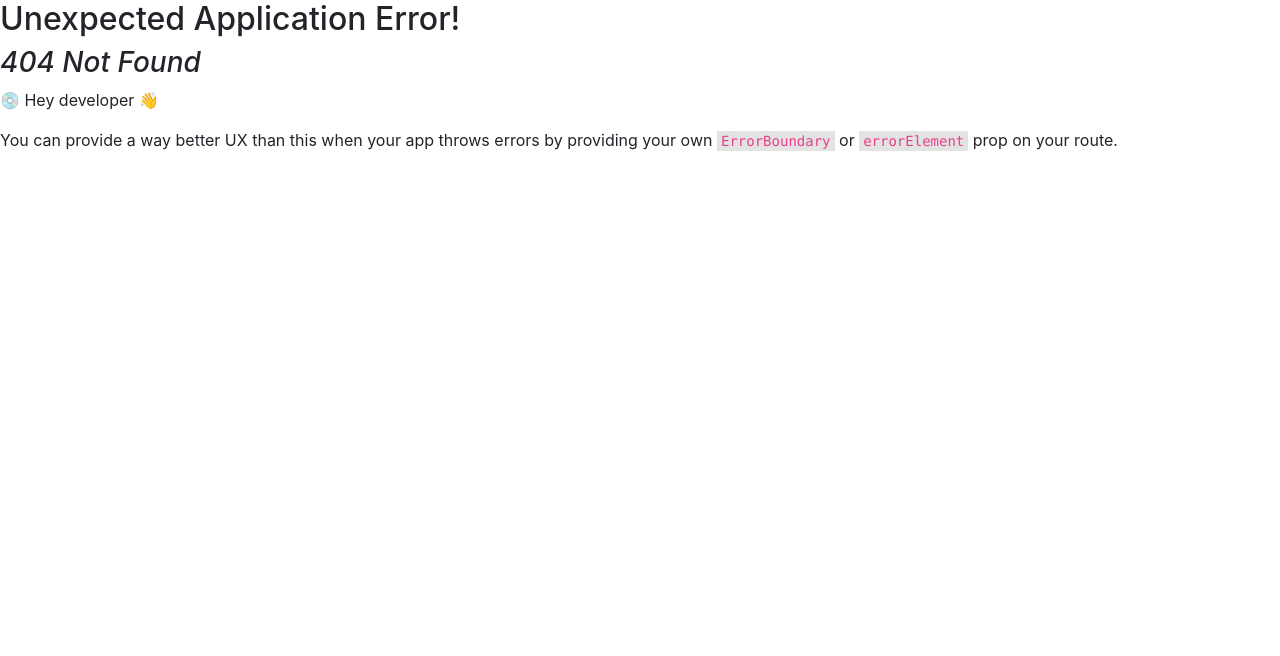
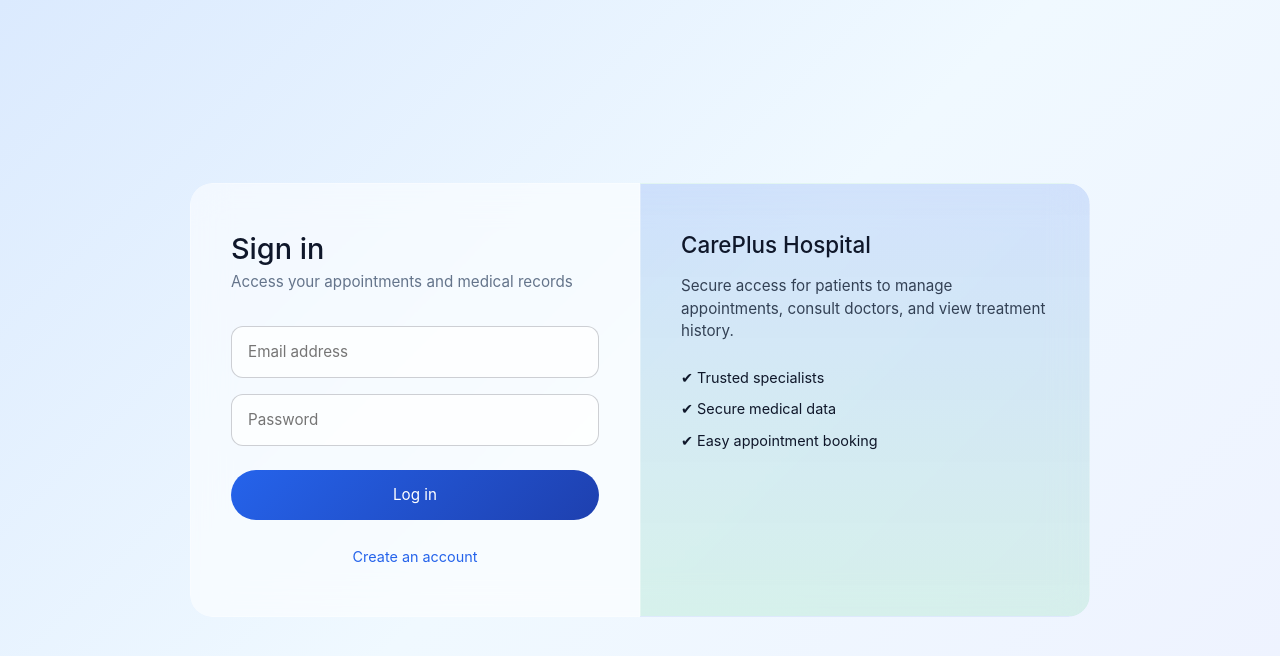
Before and after one commit to Alinps/Hospital_Appointment_Booking_App_Frontend-React.js-, a React (Create React App) app: page /login in a window 1280 px wide. Before the commit this address had no page. Shown: the top 656 px of the page. Built offline with nearby package versions, Linux system fonts and the light colour scheme.

Commit message:
change the ui of login and created a landing page

```diff
--- a/src/App.css
+++ b/src/App.css
@@ -1,41 +1,4 @@
-.App {
-  text-align: center;
-}
 
-.App-logo {
-  height: 40vmin;
-  pointer-events: none;
-}
-
-@media (prefers-reduced-motion: no-preference) {
-  .App-logo {
-    animation: App-logo-spin infinite 20s linear;
-  }
-}
-
-.App-header {
-  background-color: #282c34;
-  min-height: 100vh;
-  display: flex;
-  flex-direction: column;
-  align-items: center;
-  justify-content: center;
-  font-size: calc(10px + 2vmin);
-  color: white;
-}
-
-.App-link {
-  color: #61dafb;
-}
-
-@keyframes App-logo-spin {
-  from {
-    transform: rotate(0deg);
-  }
-  to {
-    transform: rotate(360deg);
-  }
-}
 
 .customCard{
   width:300px;
@@ -108,3 +71,261 @@
 .custom-colour{
   color:#3c7088;
 }
+
+
+/* landing page navbar css */
+.navbar {
+  margin: 1rem;
+  padding: 1rem 1.5rem;
+  display: flex;
+  justify-content: space-between;
+  align-items: center;
+}
+
+.logo {
+  font-weight: 600;
+  font-size: 1.1rem;
+}
+
+.nav-actions {
+  display: flex;
+  gap: 0.75rem;
+}
+
+/* hero content css */
+.hero {
+  margin: 2rem auto;
+  max-width: 900px;
+  padding: 3rem 2rem;
+  text-align: center;
+}
+
+.hero h1 {
+  font-size: clamp(2rem, 3vw, 2.8rem);
+  margin-bottom: 1rem;
+}
+
+.hero p {
+  color: var(--text-muted);
+  max-width: 600px;
+  margin: auto;
+}
+
+.hero-actions {
+  margin-top: 2rem;
+  display: flex;
+  justify-content: center;
+  gap: 1rem;
+}
+
+/* about hospital css */
+.about {
+  padding: 2rem 1rem;
+}
+
+.about-card {
+  max-width: 800px;
+  margin: auto;
+  padding: 2rem;
+}
+
+.about h2 {
+  margin-bottom: 1rem;
+}
+
+/* doctor grid css */
+.doctors {
+  padding: 3rem 1rem;
+  text-align: center;
+}
+
+.doctor-grid {
+  margin-top: 2rem;
+  display: grid;
+  grid-template-columns: repeat(auto-fit, minmax(220px, 1fr));
+  gap: 1.5rem;
+  max-width: 900px;
+  margin-left: auto;
+  margin-right: auto;
+}
+
+.doctor-card {
+  padding: 1.5rem;
+}
+
+.doctor-card p {
+  color: var(--text-muted);
+  margin: 0.3rem 0;
+}
+
+.doctor-card span {
+  font-size: 0.85rem;
+  color: var(--text-muted);
+}
+
+.btn-primary {
+  background: linear-gradient(135deg, #2563eb, #1e40af);
+  color: white;
+  padding: 0.7rem 1.5rem;
+  border-radius: 999px;
+  border: none;
+  cursor: pointer;
+}
+
+.btn-outline {
+  background: transparent;
+  color: var(--primary);
+  padding: 0.7rem 1.5rem;
+  border-radius: 999px;
+  border: 1px solid var(--primary);
+  cursor: pointer;
+}
+
+
+
+/* login page css */
+/* PAGE BACKGROUND */
+.glass-login-page {
+  min-height: 100vh;
+  background: linear-gradient(
+    135deg,
+    #dbeafe,
+    #f0f9ff,
+    #eef2ff
+  );
+  display: flex;
+  justify-content: center;
+  align-items: center;
+  padding: 1rem;
+}
+
+/* MAIN CONTAINER */
+.glass-login-container {
+  display: flex;
+  width: 900px;
+  max-width: 100%;
+  border-radius: 22px;
+  overflow: hidden;
+  backdrop-filter: blur(18px);
+}
+
+/* GLASS PANELS */
+.glass-panel {
+  background: rgba(255, 255, 255, 0.55);
+  backdrop-filter: blur(18px);
+  border: 1px solid rgba(255, 255, 255, 0.3);
+}
+
+/* LEFT FORM */
+.glass-login-form {
+  flex: 1;
+  padding: 3rem 2.5rem;
+}
+
+.glass-login-form h2 {
+  font-size: 1.8rem;
+  margin-bottom: 0.3rem;
+}
+
+.subtitle {
+  color: #64748b;
+  font-size: 0.95rem;
+  margin-bottom: 2rem;
+}
+
+/* INPUTS */
+.glass-login-form input {
+  width: 100%;
+  padding: 0.85rem 1rem;
+  margin-bottom: 1rem;
+  border-radius: 12px;
+  border: 1px solid rgba(15, 23, 42, 0.2);
+  background: rgba(255, 255, 255, 0.7);
+  font-size: 0.95rem;
+}
+
+.glass-login-form input:focus {
+  outline: none;
+  border-color: #2563eb;
+  box-shadow: 0 0 0 2px rgba(37, 99, 235, 0.2);
+}
+
+/* BUTTON */
+.glass-login-form button {
+  width: 100%;
+  padding: 0.85rem;
+  border-radius: 999px;
+  border: none;
+  background: linear-gradient(135deg, #2563eb, #1e40af);
+  color: white;
+  font-size: 0.95rem;
+  cursor: pointer;
+  margin-top: 0.5rem;
+}
+
+/* LINKS */
+.login-links {
+  margin-top: 1.5rem;
+  text-align: center;
+}
+
+.login-links a {
+  color: #2563eb;
+  font-size: 0.9rem;
+  text-decoration: none;
+}
+
+/* ERROR */
+.login-error {
+  color: #dc2626;
+  font-size: 0.9rem;
+  margin-bottom: 1rem;
+}
+
+/* RIGHT INFO PANEL */
+.glass-login-info {
+  flex: 1;
+  padding: 3rem 2.5rem;
+  background: linear-gradient(
+    180deg,
+    rgba(37, 99, 235, 0.15),
+    rgba(34, 197, 94, 0.12)
+  );
+}
+
+.glass-login-info h3 {
+  font-size: 1.4rem;
+  margin-bottom: 1rem;
+}
+
+.glass-login-info p {
+  font-size: 0.95rem;
+  color: #334155;
+  margin-bottom: 1.5rem;
+}
+
+.glass-login-info ul {
+  list-style: none;
+  padding: 0;
+}
+
+.glass-login-info li {
+  font-size: 0.9rem;
+  margin-bottom: 0.6rem;
+}
+
+
+
+@media (max-width: 768px) {
+  .hero {
+    padding: 2rem 1.2rem;
+  }
+
+  .hero-actions {
+    flex-direction: column;
+  }
+
+  .nav-actions {
+    gap: 0.5rem;
+  }
+}
--- a/src/components/landingpage.js
+++ b/src/components/landingpage.js
@@ -1,10 +1,77 @@
+import checkGuest from "./auth/checkGuest";
+import { Link } from "react-router-dom";
 function Landingpage(){
+
     return(
         <div>
-            <div className="container-fluid">
+
+                <nav class="navbar glass">
+                    <div class="logo">CarePlus Hospital</div>
+                    <div class="nav-actions">
+                        <Link to="/login" class="btn-outline"> Login </Link>
+                        <Link to="/signup"class="btn-primary"> Re </Link>
+
+                    </div>
+                </nav>
+
+                <section class="hero glass">
+                    <h1>Quality Healthcare, Without the Wait</h1>
+                    <p>
+                        CarePlus Hospital brings experienced doctors, modern facilities,
+                        and simple appointment booking together — so you can focus on getting better.
+                    </p>
+
+                    <div class="hero-actions">
+                        <button class="btn-primary">Book Appointment</button>
+                        <button class="btn-outline">View Doctors</button>
+                    </div>
+                </section>
+
+                <section class="about">
+                    <div class="glass about-card">
+                        <h2>About CarePlus</h2>
+                        <p>
+                        CarePlus Hospital has been serving patients with a focus on accurate
+                        diagnosis, ethical treatment, and personal care. Our departments work
+                        together to ensure every patient receives the right care at the right time.
+                        </p>
+                        <p>
+                        From general consultations to specialist care, we prioritize clarity,
+                        transparency, and patient comfort.
+                        </p>
+                    </div>
+                </section>
+
+                <section class="doctors">
+                    <h2>Our Doctors</h2>
+
+                    <div class="doctor-grid">
+                        <div class="glass doctor-card">
+                        <h4>Dr. Ananya Rao</h4>
+                        <p>Cardiology</p>
+                        <span>12+ years experience</span>
+                        </div>
+
+                        <div class="glass doctor-card">
+                        <h4>Dr. Vikram Menon</h4>
+                        <p>Orthopedics</p>
+                        <span>Joint & trauma specialist</span>
+                        </div>
+
+                        <div class="glass doctor-card">
+                        <h4>Dr. Sneha Kulkarni</h4>
+                        <p>General Medicine</p>
+                        <span>Primary & preventive care</span>
+                        </div>
+                    </div>
+                </section>
+
+
+
+
 
             </div>
-        </div>
+
     )
 }
-export default Landingpage;
+export default checkGuest(Landingpage);
--- a/src/components/login.js
+++ b/src/components/login.js
@@ -46,53 +46,64 @@ function Login() {
   };
 
  return (
-    <div className="container-fluid bg-doctordetail">
-      <div className="d-flex justify-content-center align-items-center vh-100">
-        <div className="card p-4 blur-card" style={{ width: "500px" }}>
-          <div className="card-body text-center">
-            <h2 className="card-title" style={{ color: "#3c7088" }}>
-              Login
-            </h2>
+  <div className="glass-login-page">
+    <div className="glass-login-container">
+
+      {/* LEFT — LOGIN */}
+      <div className="glass-panel glass-login-form">
+        <h2>Sign in</h2>
+        <p className="subtitle">
+          Access your appointments and medical records
+        </p>
 
         {errorMessage && (
-              <p style={{ color: "red", marginBottom: "1rem" }}>
-                {errorMessage}
-              </p>
+          <p className="login-error">{errorMessage}</p>
         )}
 
-            <div className="form-group mt-3">
+        <form onSubmit={handleLogin}>
           <input
             type="email"
-                className="form-control blur-card"
-                placeholder="Email"
+            placeholder="Email address"
             value={email}
             onChange={(e) => setEmail(e.target.value)}
+            required
           />
-            </div>
 
-            <div className="form-group">
           <input
             type="password"
-                className="form-control blur-card"
             placeholder="Password"
             value={password}
             onChange={(e) => setPassword(e.target.value)}
+            required
           />
+
+          <button type="submit">Log in</button>
+        </form>
+
+        <div className="login-links">
+          <Link to="/signup">Create an account</Link>
+        </div>
       </div>
 
-            <button
-              className="btn btn-block btn-primary mb-4"
-              onClick={handleLogin}
-            >
-              LOGIN
-            </button>
+      {/* RIGHT — INFO */}
+      <div className="glass-panel glass-login-info">
+        <h3>CarePlus Hospital</h3>
+        <p>
+          Secure access for patients to manage appointments,
+          consult doctors, and view treatment history.
+        </p>
 
-            <Link to="/signup">Not registered? Click here</Link>
+        <ul>
+          <li>✔ Trusted specialists</li>
+          <li>✔ Secure medical data</li>
+          <li>✔ Easy appointment booking</li>
+        </ul>
       </div>
-        </div>
+
     </div>
   </div>
 );
+
 }
 
 export default checkGuest(Login);
--- a/src/index.css
+++ b/src/index.css
@@ -11,3 +11,32 @@ code {
   font-family: source-code-pro, Menlo, Monaco, Consolas, 'Courier New',
     monospace;
 }
+:root {
+  --primary: #2563eb;
+  --secondary: #22c55e;
+  --bg: #f8fafc;
+  --glass-bg: rgba(255, 255, 255, 0.65);
+  --glass-border: rgba(255, 255, 255, 0.25);
+  --text-dark: #0f172a;
+  --text-muted: #64748b;
+}
+
+* {
+  box-sizing: border-box;
+  font-family: "Inter", system-ui, sans-serif;
+}
+
+body {
+  margin: 0;
+  background: linear-gradient(135deg, #eef2ff, #f8fafc);
+  color: var(--text-dark);
+}
+
+.glass {
+  background: var(--glass-bg);
+  backdrop-filter: blur(14px);
+  -webkit-backdrop-filter: blur(14px);
+  border: 1px solid var(--glass-border);
+  border-radius: 18px;
+  box-shadow: 0 20px 40px rgba(15, 23, 42, 0.1);
+}
--- a/src/router.js
+++ b/src/router.js
@@ -6,8 +6,10 @@ import Doctordetails from "./components/doctordetails";
 import Doctorbooking from "./components/doctorbooking";
 import Myappointments from "./components/myappointments";
 import Changepassword from "./components/changepassword";
+import Landingpage from "./components/landingpage";
 const router = createBrowserRouter([
-    { path: '/', element: <Login/> },
+    { path: '/', element: <Landingpage/> },
+    {path:'/login',element:<Login/>},
     { path:'/signup',element:<Signup/>},
     { path:'/doctorlistingpage',element:<DoctorListingPage/>},
     { path:'/doctordetails',element:<Doctordetails/>},
```
Lines whose indentation alone changed are shown as unchanged.
